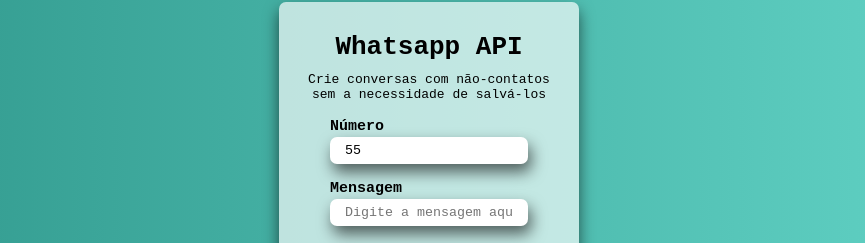
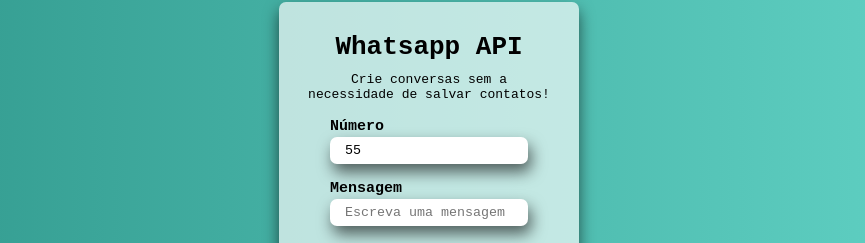
Before and after one commit to MenezesMarlon/Whatsapp-API, a plain HTML site: page index.html in a window 1280 px wide. Shown: the part 171-414 px from the top of the page, without its empty margins (211-1076 px from the left). Drawn offline with Linux system fonts and the light colour scheme.

Commit message:
Correção de Texto

```diff
--- a/index.html
+++ b/index.html
@@ -21,14 +21,14 @@
                 Whatsapp API
             </h1>
             <p>
-                Crie conversas com não-contatos<br>sem a necessidade de salvá-los
+                Crie conversas sem a <br>necessidade de salvar contatos!
             </p>
         </div>
         <div class="input-container">
             <label>Número</label>
             <input id="inputNumber" type="tel" value="55" placeholder="Digite o número aqui">
             <label>Mensagem</label>
-            <input id="inputMessage" type="text" placeholder="Digite a mensagem aqui">
+            <input id="inputMessage" type="text" placeholder="Escreva uma mensagem">
         </div>
 
         <a href="#" id="SendMessage" onclick="openLink()">Criar Conversa</a>
```
